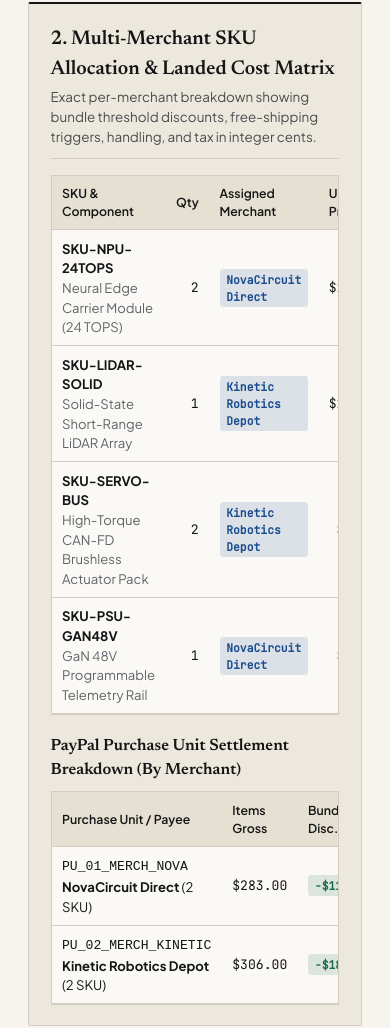
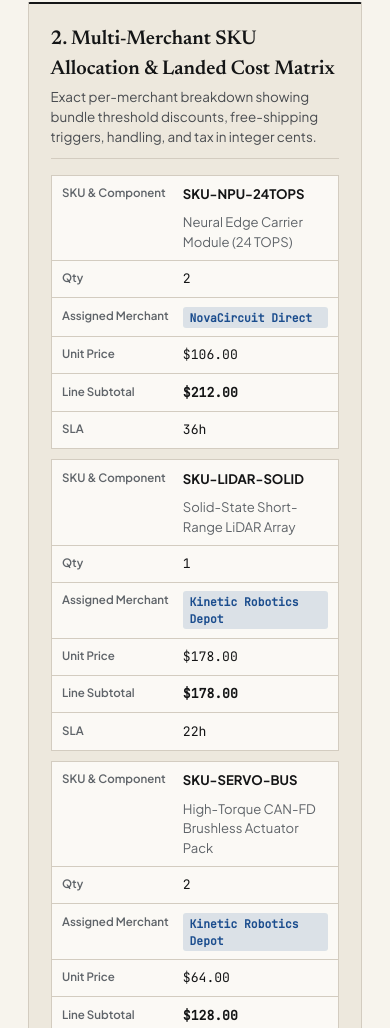
Before and after one commit to draarivpatel-ui/cart-conductor, a website: page index.html in a window 390 px wide. Shown: the part 1424-2452 px from the top of the page. Drawn offline with Linux system fonts and the light colour scheme.

Commit message:
Make mobile ledger tables fully readable

```diff
--- a/app.js
+++ b/app.js
@@ -53,6 +53,33 @@
 
     function el(id) {
       return documentRef.getElementById(id);
+    }
+
+    function syncResponsiveTableLabels() {
+      const pairs = [
+        ['table-sku-allocations', 'tbody-sku-allocations'],
+        ['table-merchant-units', 'tbody-merchant-units'],
+        ['table-catalog-merchants', 'tbody-catalog-merchants'],
+        ['table-lab-policies', 'tbody-lab-policies']
+      ];
+      for (const [tableId, tbodyId] of pairs) {
+        const table = el(tableId);
+        const tbody = el(tbodyId);
+        if (!table || !tbody || !table.querySelectorAll) continue;
+        const labels = Array.from(table.querySelectorAll('thead th')).map((th) => (th.textContent || '').replace(/\s+/g, ' ').trim());
+        const rows = Array.from(tbody.rows || tbody.children || []);
+        for (const row of rows) {
+          const cells = Array.from(row.cells || row.children || []);
+          cells.forEach((cell, idx) => {
+            if (!cell || !cell.setAttribute) return;
+            if (cell.hasAttribute && cell.hasAttribute('colspan')) {
+              cell.removeAttribute('data-label');
+            } else if (labels[idx]) {
+              cell.setAttribute('data-label', labels[idx]);
+            }
+          });
+        }
+      }
     }
 
     function renderParetoSvg(solverResult) {
@@ -427,8 +454,14 @@
 
       const tabPrimary = el('tab-btn-primary-order');
       const tabSaga = el('tab-btn-saga-calls');
-      if (tabPrimary) tabPrimary.className = 'tab-btn' + (state.payloadView === 'PRIMARY_ORDER' ? ' active' : '');
-      if (tabSaga) tabSaga.className = 'tab-btn' + (state.payloadView === 'SAGA_CALLS' ? ' active' : '');
+      if (tabPrimary) {
+        tabPrimary.className = 'tab-btn' + (state.payloadView === 'PRIMARY_ORDER' ? ' active' : '');
+        tabPrimary.setAttribute('aria-selected', state.payloadView === 'PRIMARY_ORDER' ? 'true' : 'false');
+      }
+      if (tabSaga) {
+        tabSaga.className = 'tab-btn' + (state.payloadView === 'SAGA_CALLS' ? ' active' : '');
+        tabSaga.setAttribute('aria-selected', state.payloadView === 'SAGA_CALLS' ? 'true' : 'false');
+      }
 
       if (preEl) {
         if (state.payloadView === 'PRIMARY_ORDER') {
@@ -1070,6 +1103,7 @@
       renderDiagnostics(solverResult);
       renderSagaAndPayload();
       renderSagaLab();
+      syncResponsiveTableLabels();
     }
 
     function bindEvents() {
--- a/index.html
+++ b/index.html
@@ -279,12 +279,12 @@
           </div>
         </div>
 
-        <div class="inspector-tabs">
-          <button type="button" class="tab-btn active" id="tab-btn-primary-order" data-payload-view="PRIMARY_ORDER">Primary Orders v2 JSON</button>
-          <button type="button" class="tab-btn" id="tab-btn-saga-calls" data-payload-view="SAGA_CALLS">Saga REST Sequence</button>
+        <div class="inspector-tabs" role="tablist" aria-label="Payload inspector views">
+          <button type="button" class="tab-btn active" id="tab-btn-primary-order" data-payload-view="PRIMARY_ORDER" role="tab" aria-selected="true" aria-controls="pre-paypal-json">Primary Orders v2 JSON</button>
+          <button type="button" class="tab-btn" id="tab-btn-saga-calls" data-payload-view="SAGA_CALLS" role="tab" aria-selected="false" aria-controls="pre-paypal-json">Saga REST Sequence</button>
         </div>
 
-        <pre class="json-viewer" id="pre-paypal-json" tabindex="0" aria-label="PayPal Orders v2 JSON payload"></pre>
+        <pre class="json-viewer" id="pre-paypal-json" tabindex="0" role="tabpanel" aria-label="PayPal Orders v2 JSON payload"></pre>
       </section>
     </div>
 
--- a/styles.css
+++ b/styles.css
@@ -945,6 +945,76 @@ tr.lab-policy-row.lab-policy-active {
   stroke-width: 2.5;
 }
 
+
+@media (max-width: 640px) {
+  .table-wrap {
+    overflow-x: visible;
+    border: 0;
+    background-color: transparent;
+  }
+
+  .ledger-table,
+  .ledger-table tbody,
+  .ledger-table tr,
+  .ledger-table td {
+    display: block;
+    width: 100%;
+  }
+
+  .ledger-table thead {
+    position: absolute;
+    width: 1px;
+    height: 1px;
+    overflow: hidden;
+    clip: rect(0 0 0 0);
+    white-space: nowrap;
+  }
+
+  .ledger-table tr {
+    background-color: var(--bg-panel-elevated);
+    border: 1px solid var(--border-rule);
+    margin-bottom: 0.65rem;
+  }
+
+  .ledger-table td {
+    display: grid;
+    grid-template-columns: minmax(7rem, 38%) minmax(0, 1fr);
+    gap: 0.55rem;
+    align-items: start;
+    text-align: left;
+    overflow-wrap: anywhere;
+  }
+
+  .ledger-table td::before {
+    content: attr(data-label);
+    color: var(--ink-muted);
+    font-family: var(--font-sans);
+    font-size: 0.72rem;
+    font-weight: 600;
+  }
+
+  .ledger-table td[colspan] {
+    display: block;
+  }
+
+  .ledger-table td[colspan]::before,
+  .ledger-table td:not([data-label])::before {
+    content: none;
+  }
+
+  .ledger-table td.num {
+    text-align: left;
+  }
+
+  .ledger-table td:last-child {
+    border-bottom: 0;
+  }
+
+  tr.lab-policy-row.lab-policy-active {
+    outline-offset: 0;
+  }
+}
+
 @media (max-width: 1080px) {
   .lab-charts-grid,
   .lab-controls {
```
